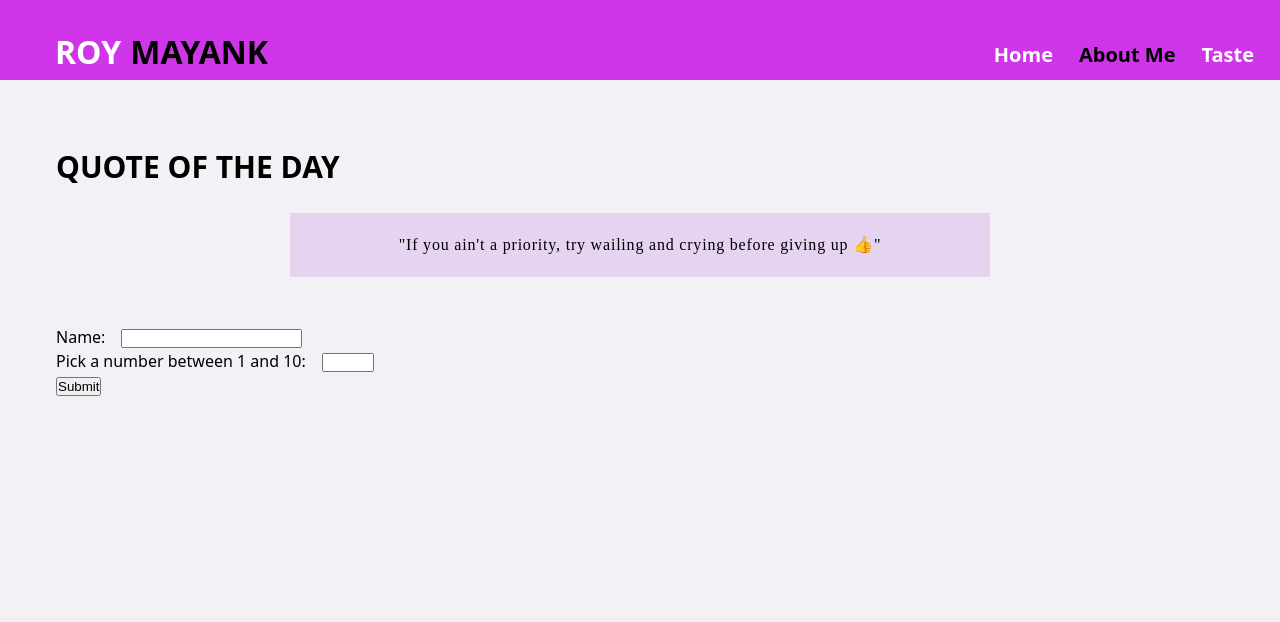
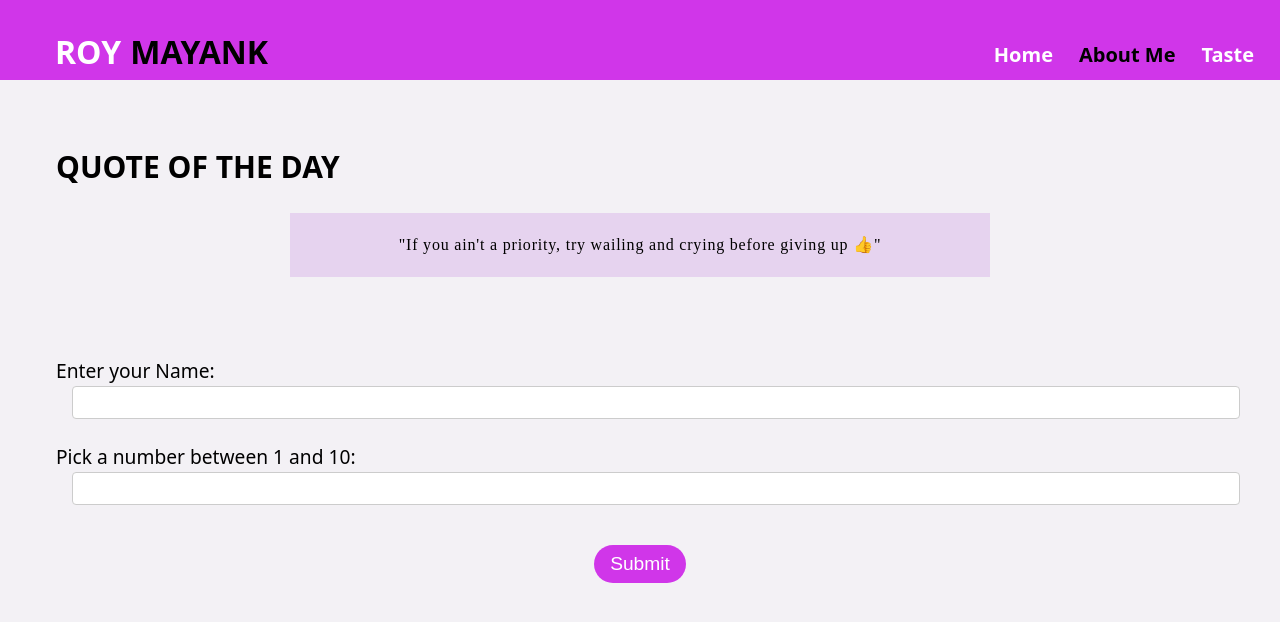
Before and after one commit to roy-mayank/React-portfolio-with-API, a React (Create React App) app: page /aboutme in a window 1280 px wide. Shown: the top 622 px of the page. Built offline with nearby package versions, Linux system fonts and the light colour scheme.

Commit message:
improved overall UI

```diff
--- a/src/components/aboutme.css
+++ b/src/components/aboutme.css
@@ -1,11 +1,9 @@
-/* Reset styles */
 * {
   box-sizing: border-box;
   margin: 0;
   padding: 0;
 }
 
-/* Global styles */
 body {
   font-family: system-ui, -apple-system, BlinkMacSystemFont, "Segoe UI", Roboto,
     Oxygen, Ubuntu, Cantarell, "Open Sans", "Helvetica Neue", sans-serif;
@@ -13,11 +11,33 @@ body {
   line-height: 1.5;
 }
 
-/* Portfolio styles */
 .portfolio {
   max-width: 1200px;
   margin: 0 auto;
   padding: 1rem;
+}
+
+form {
+  display: flex;
+  flex-direction: column;
+  align-items: center;
+  margin-top: 2rem;
+}
+
+label {
+  display: flex;
+  flex-direction: column;
+  font-size: 18px;
+  margin-bottom: 10px;
+  width: 100%;
+  font-size: 1.2rem;
+  margin-bottom: 0.5rem;
+}
+
+label input {
+  padding: 10px;
+  border: 1px solid #ccc;
+  border-radius: 5px;
 }
 
 header {
@@ -115,6 +135,31 @@ footer p {
   }
 }
 
+input[type="text"],
+input[type="number"] {
+  width: 100%;
+  padding: 0.5rem;
+  margin-bottom: 1rem;
+  border: 1px solid #ccc;
+  border-radius: 4px;
+}
+
+button[type="submit"] {
+  background-color: #d036e9;
+  color: #fff;
+  font-size: 1.2rem;
+  padding: 0.5rem 1rem;
+  border-radius: 50px;
+  border: none;
+  cursor: pointer;
+  margin-top: 1rem;
+  align-self: center;
+}
+
+button[type="submit"]:hover {
+  background-color: #b72bcf;
+}
+
 .quote {
   display: flex;
   justify-content: center;
--- a/src/components/aboutme.js
+++ b/src/components/aboutme.js
@@ -13,7 +13,7 @@ function Form({ onSubmit }) {
   return (
     <form onSubmit={handleSubmit}>
       <label>
-        Name:
+        Enter your Name:
         <input
           type="text"
           value={name}
@@ -21,7 +21,6 @@ function Form({ onSubmit }) {
           required
         />
       </label>
-      <br />
       <label>
         Pick a number between 1 and 10:
         <input
@@ -33,7 +32,6 @@ function Form({ onSubmit }) {
           required
         />
       </label>
-      <br />
       <button type="submit">Submit</button>
     </form>
   );
--- a/src/components/mainpage.css
+++ b/src/components/mainpage.css
@@ -1,5 +1,3 @@
-/* Global styles */
-
 body {
   margin: 0;
   padding: 0;
@@ -7,8 +5,6 @@ body {
     Oxygen, Ubuntu, Cantarell, "Open Sans", "Helvetica Neue", sans-serif;
   background-color: #f3f1f5;
 }
-
-/* Navbar styles */
 
 .navbar {
   display: flex;
@@ -37,7 +33,7 @@ body {
 
 .navbar div {
   display: flex;
-  align-items: flex-end;
+  align-items: flex- end;
 }
 
 .navbarlinks {
--- a/src/components/taste.css
+++ b/src/components/taste.css
@@ -1,11 +1,9 @@
-/* Reset styles */
 * {
   box-sizing: border-box;
   margin: 0;
   padding: 0;
 }
 
-/* Global styles */
 body {
   font-family: system-ui, -apple-system, BlinkMacSystemFont, "Segoe UI", Roboto,
     Oxygen, Ubuntu, Cantarell, "Open Sans", "Helvetica Neue", sans-serif;
@@ -38,6 +36,12 @@ body {
   letter-spacing: 0.2rem;
 }
 
+.mixedform {
+  align-self: center !important;
+  margin: auto !important;
+  display: inline !important;
+}
+
 img {
   width: 180px;
   height: 130px;
--- a/src/components/taste.js
+++ b/src/components/taste.js
@@ -29,8 +29,6 @@ function ShowForm({ onSubmit }) {
           onChange={(event) => handleNameChange(0, event.target.value)}
           required
         />
-        <br />
-        <br />
 
         <label>Enter 2nd TV/Movie:</label>
         <input
@@ -39,8 +37,6 @@ function ShowForm({ onSubmit }) {
           onChange={(event) => handleNameChange(1, event.target.value)}
           required
         />
-        <br />
-        <br />
 
         <label>Enter 3rd TV/Movie:</label>
         <input
@@ -49,8 +45,6 @@ function ShowForm({ onSubmit }) {
           onChange={(event) => handleNameChange(2, event.target.value)}
           required
         />
-        <br />
-        <br />
 
         <button type="submit">Submit</button>
       </form>
@@ -108,8 +102,7 @@ function Taste() {
         yer head and we calculate a score for ye based on its popularity and
         ratings.
       </p>
-      <p>Have fun ;)</p>
-      <br />
+      <p> (scroll down after submit) . Have fun ;)</p>
       <ShowForm onSubmit={handleSubmit} />
 
       {results.length > 0 && (
```
